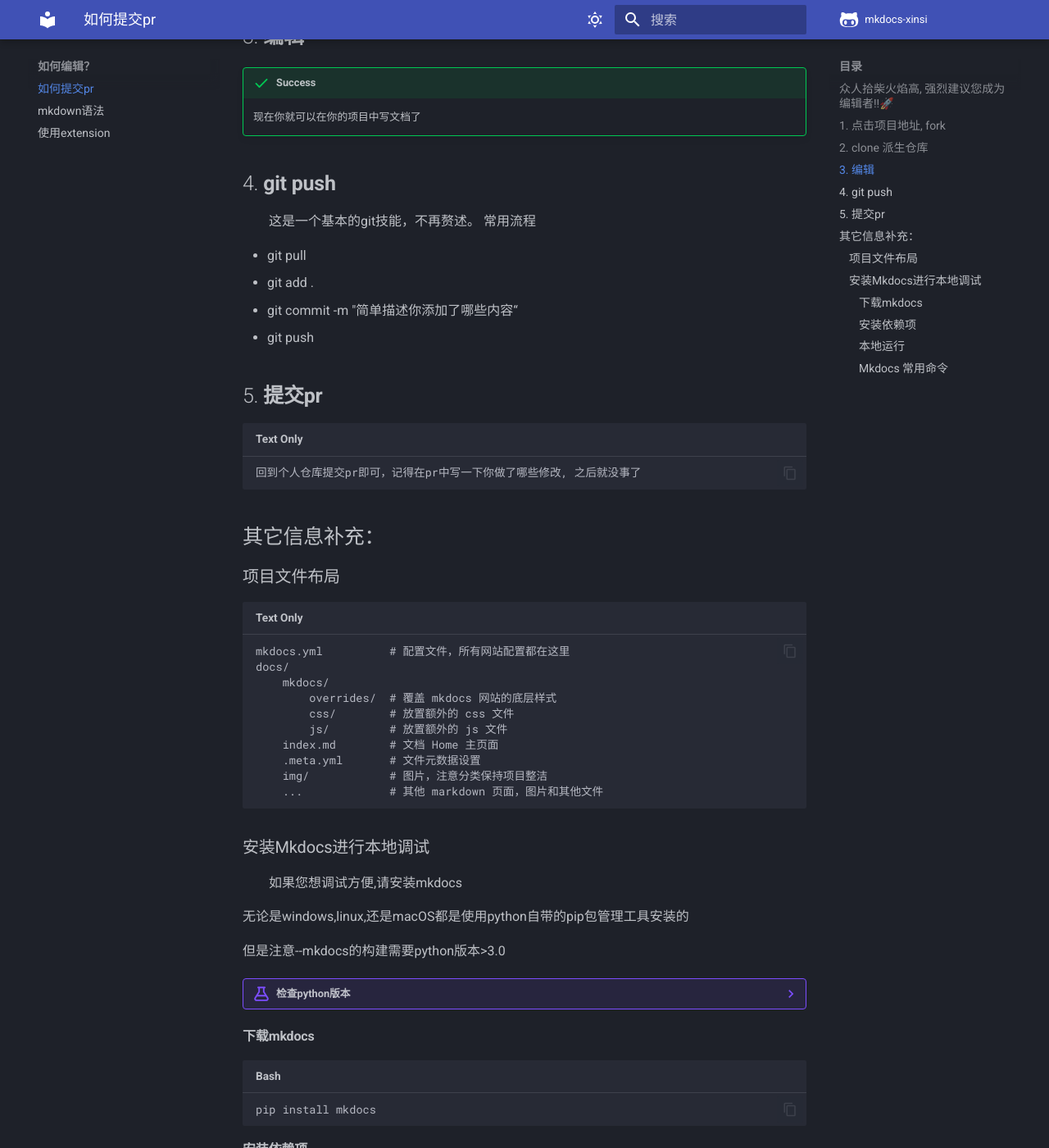
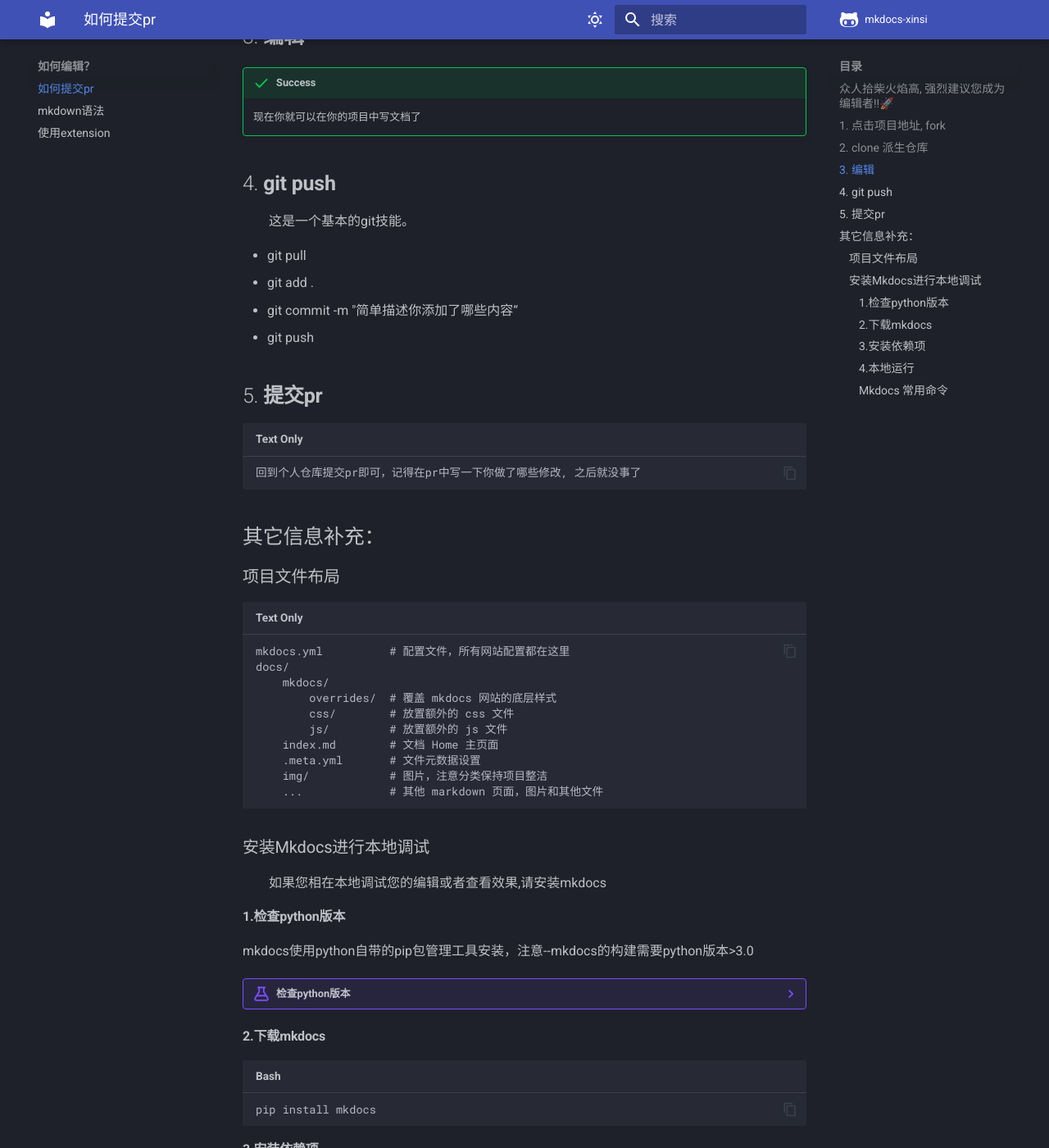
Before and after one commit to disjfjdizmfnkf/mkdocs-xingsi, an MkDocs documentation site: the page built from docs/howToEdit/howToEdit.md, in a window 1280 px wide and 1400 px high, scrolled down 1904 px. Shown: the whole window at 82% size. Built offline with MkDocs 1.6.1 and Material for MkDocs 9.7.7, drawn with Linux system fonts in a browser that asks for light colours; comment, search, counter and statistics services are not loaded.

Commit message:
perf: 图片懒加载

````diff
--- a/docs/howToEdit/howToEdit.md
+++ b/docs/howToEdit/howToEdit.md
@@ -3,7 +3,7 @@
 
 ## 1. 点击[项目地址](https://github.com/disjfjdizmfnkf/Xinsi_hub), fork
 
-![2](../assets/howToEdit/image1.png){loading=lazy}
+<img src="../../assets/howToEdit/image1.png" loading="lazy">
 <center> fork项目 </center>
 
 
@@ -16,13 +16,12 @@
 
 	记得要进入自己的仓库中克隆，不要克隆原始仓库
 
-
-![1](../assets/howToEdit/image.png){loading=lazy}
+<img src="../../assets/howToEdit/image.png" loading="lazy">
 <center> 进入自己的仓库 </center>
 
 
 &emsp;&emsp;使用一种方式clone就行了
-![3](../assets/howToEdit/image2.png){loading=lazy}
+<img src="../../assets/howToEdit/image2.png" loading="lazy">
 <center> clone </center>
 
 
@@ -35,8 +34,7 @@
 
 ## 4. **git push**
 
-&emsp;&emsp;这是一个基本的git技能，不再赘述。
-常用流程
+&emsp;&emsp;这是一个基本的git技能。
 
 + git pull
 + git add .
@@ -65,11 +63,12 @@
 ```
 
 ### 安装Mkdocs进行本地调试
-&emsp;&emsp;如果您想调试方便,请安装mkdocs
 
-无论是windows,linux,还是macOS都是使用python自带的pip包管理工具安装的
+&emsp;&emsp;如果您相在本地调试您的编辑或者查看效果,请安装mkdocs
 
-但是注意--mkdocs的构建需要python版本>3.0
+#### 1.检查python版本
+
+mkdocs使用python自带的pip包管理工具安装，注意--mkdocs的构建需要python版本>3.0
 
 ??? example "检查python版本"
 
@@ -89,7 +88,7 @@
 
 	```
 
-#### 下载mkdocs
+#### 2.下载mkdocs
 
 ```shell
 
@@ -98,7 +97,7 @@
 ```
 
 
-#### 安装依赖项
+#### 3.安装依赖项
 ```shell
 # 依赖文件在根目录中
 
@@ -106,7 +105,7 @@
 
 ```
 
-#### 本地运行
+#### 4.本地运行
 ```shell
 mkdocs serve
 ```
````
